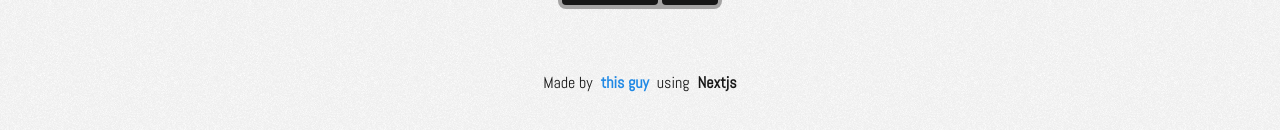
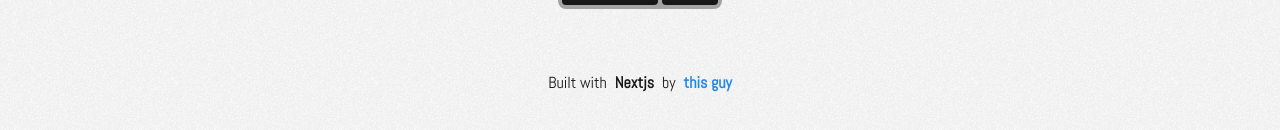
Before and after one commit to notRadioOpaque/status-kit, a Next.js app: page / in a window 1280 px wide. Shown: the part 671-801 px from the top of the page. Built offline with nearby package versions, Linux system fonts and the light colour scheme; some icons are missing.

Commit message:
Update footer component text and links for improved clarity and branding

```diff
--- a/src/components/footer.tsx
+++ b/src/components/footer.tsx
@@ -1,16 +1,7 @@
 export default function Footer() {
   return (
     <footer className="row-start-3 flex flex-wrap items-center justify-center gap-2">
-      Made by
-      <a
-        className="flex items-center gap-2 font-bold text-[#1e88e5] hover:underline hover:underline-offset-4"
-        href="https://github.com/notRadioOpaque"
-        rel="noopener noreferrer"
-        target="_blank"
-      >
-        this guy
-      </a>
-      using
+      Built with
       <a
         className="flex items-center gap-2 font-bold hover:underline hover:underline-offset-4"
         href="https://nextjs.org?utm_source=create-next-app&utm_medium=appdir-template-tw&utm_campaign=create-next-app"
@@ -19,6 +10,15 @@ export default function Footer() {
       >
         Nextjs
       </a>
+      by
+      <a
+        className="flex items-center gap-2 font-bold text-[#1e88e5] hover:underline hover:underline-offset-4"
+        href="https://heyismail.xyz"
+        rel="noopener noreferrer"
+        target="_blank"
+      >
+        this guy
+      </a>
     </footer>
   );
 }
```
